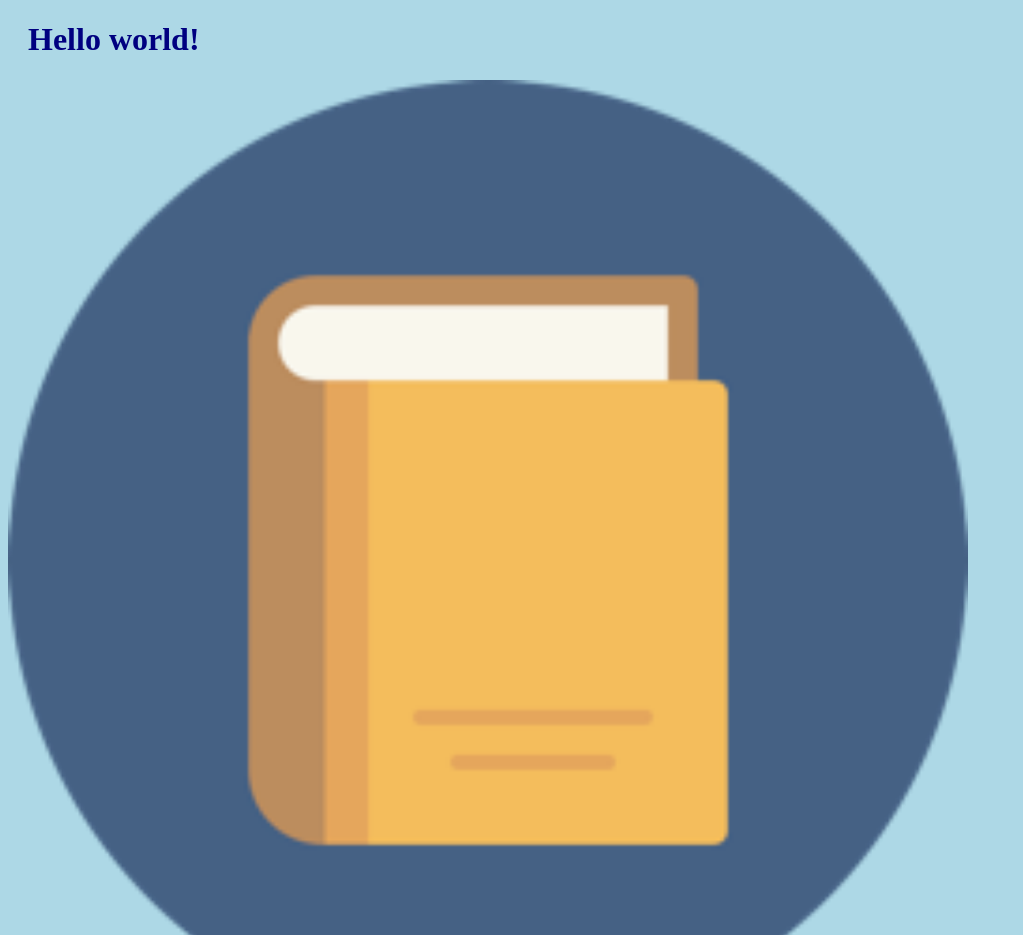
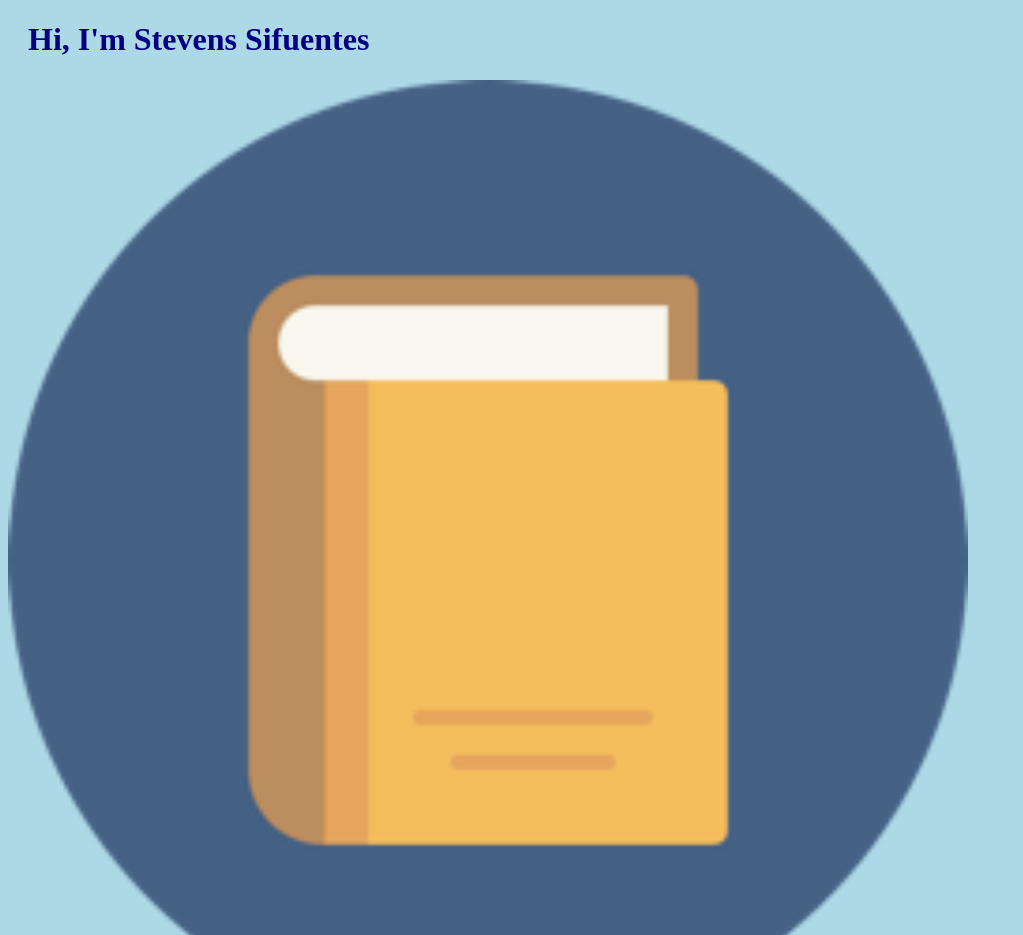
Before and after one commit to StevensSifuentes/StevensSifuentes.github.io, a plain HTML site: page index.html in a window 1280 px wide. Shown: the top 935 px of the page, without its empty margins (0-1023 px from the left). Drawn offline with Linux system fonts and the light colour scheme.

```diff
--- a/index.html
+++ b/index.html
@@ -8,7 +8,7 @@
         <link rel="stylesheet" href="bluestyle.css">
     </head>
     <body>
-        <h1>Hello world!</h1>
+        <h1>Hi, I'm Stevens Sifuentes</h1>
         <div>
             <img src="hello_world-images.png" alt="Hello World from Space"
             style="width:100%;max-width:960px">
@@ -16,5 +16,6 @@
         <p>This is the first file in my new Git Repo.</p>
         <p>A new line in our file!</p>
         <div><img src="dogLogin.png" alt="Dogs" style="width:100%;max-width:640px"></div>
+
     </body>
 </html>
```
